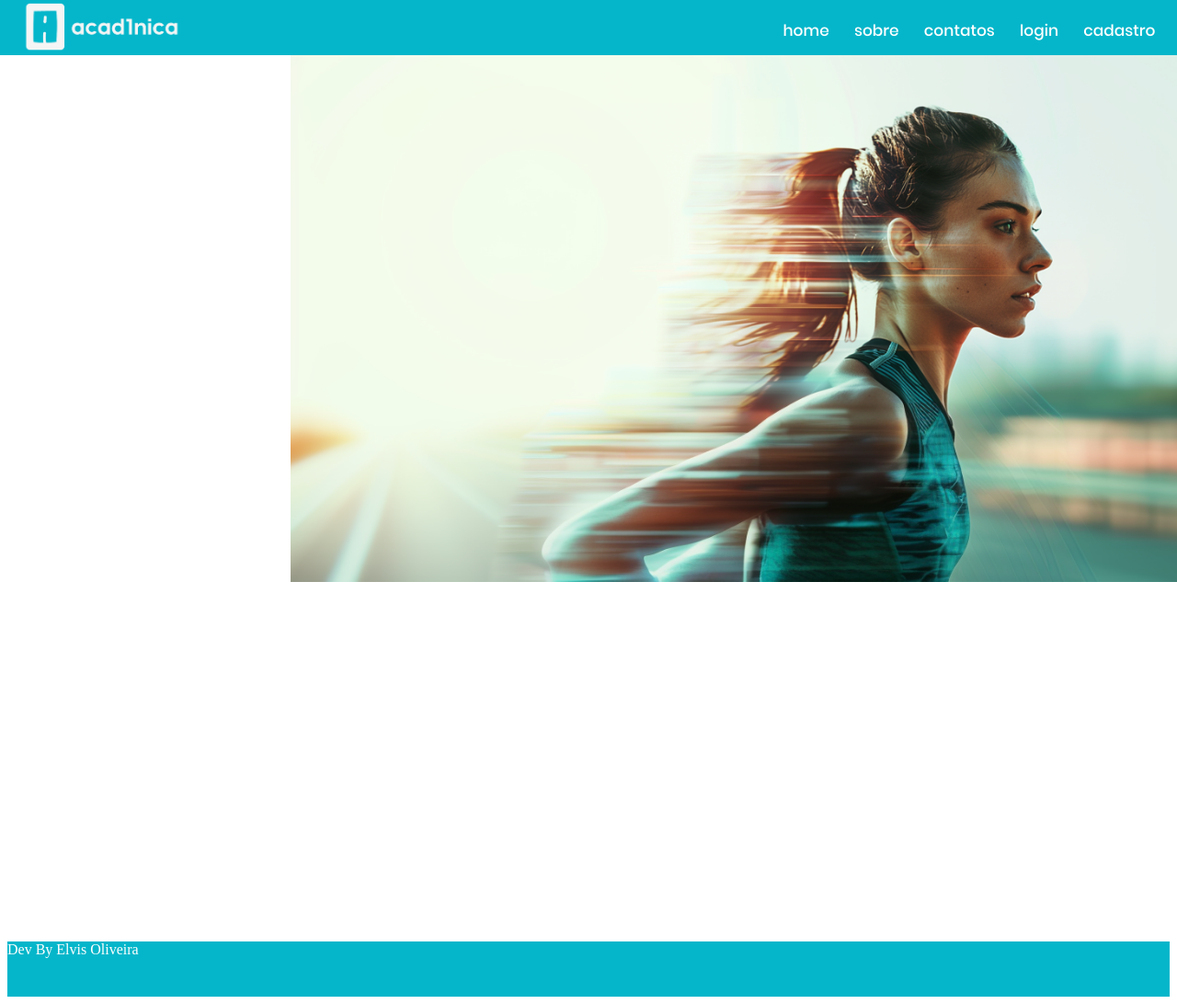
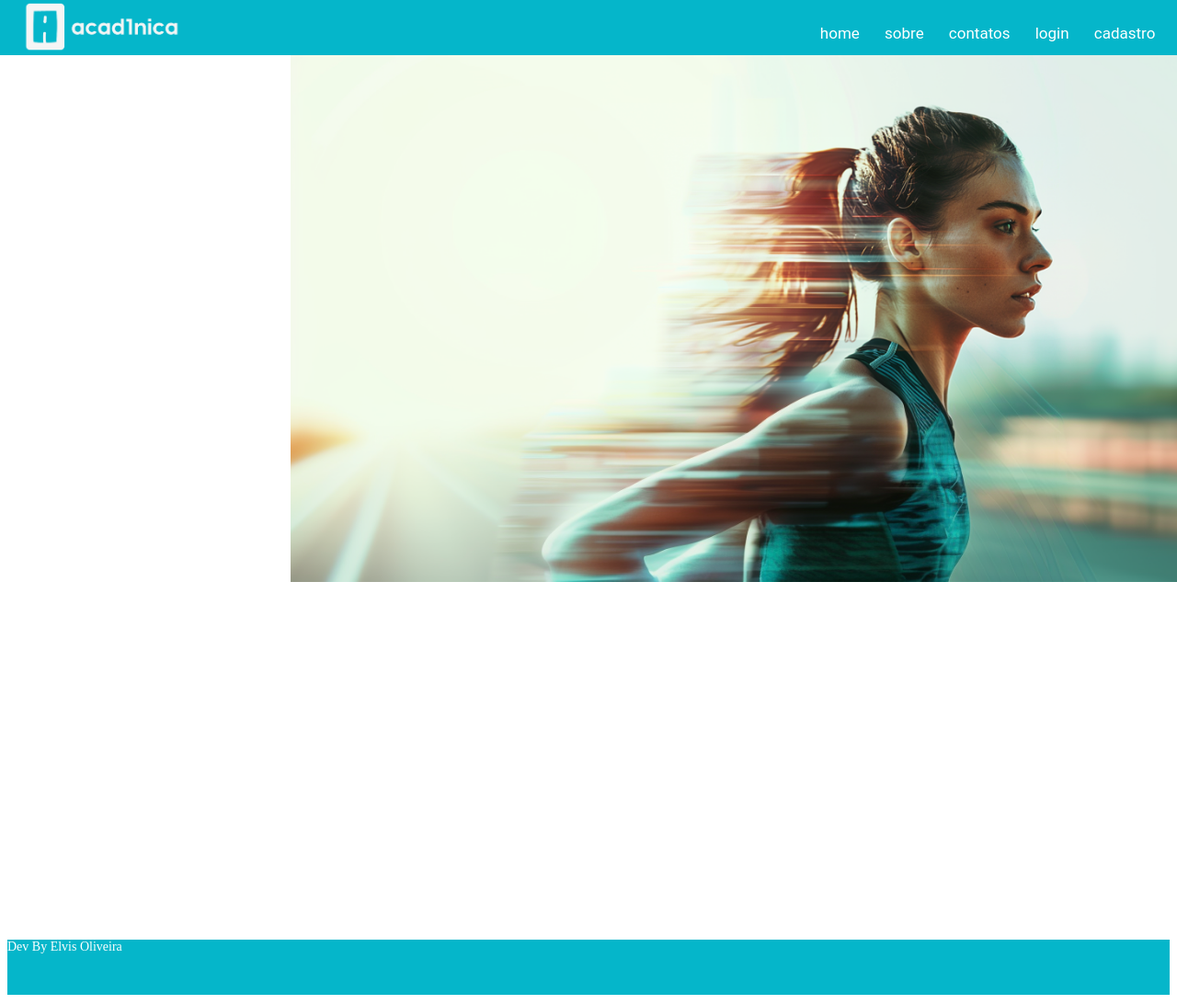
Before and after one commit to elvismota00/pagina_tcc, a PHP site: page / in a window 1280 px wide. Shown: the whole page at 92% size. Run offline with PHP 8.4, Linux system fonts and the light colour scheme; some web fonts are replaced.

Commit message:
adicionando nova fonte

```diff
--- a/login.css
+++ b/login.css
@@ -138,4 +138,7 @@ footer {
     position: relative;
     bottom: 0;
     left: 0;
+    font-family: roboto-light;
+    font-size: 14px;
+    color: #fff;
 }
--- a/style.css
+++ b/style.css
@@ -15,6 +15,16 @@ body {
 @font-face {
     font-family: Nexa-Extralight;
     src: url('../site_tcc_fatec/fontes/Nexa-ExtraLight.ttf');
+}
+
+@font-face {
+    font-family: roboto;
+    src: url(fontes/roboto/Roboto-Regular.ttf);
+}
+
+@font-face {
+    font-family: roboto-light;
+    src: url(fontes/roboto/Roboto-Light.ttf);
 }
 
 /*----------------------home inicio---------------------------*/
@@ -53,9 +63,9 @@ nav ul li {
     width: auto;
     margin: 0.8em;
     font-size: 1.2em;
-    font-family: poppins-madium;
     list-style: none;
     font-size: 17px;
+    font-family: roboto;
 }
 
 nav ul li a {
@@ -79,6 +89,8 @@ footer {
     position: relative;
     bottom: 0;
     left: 0;
+    font-family: roboto-light;
+    font-size: 14px;
 }
 
 /*--------------------------home fim---------------------------*/
```
